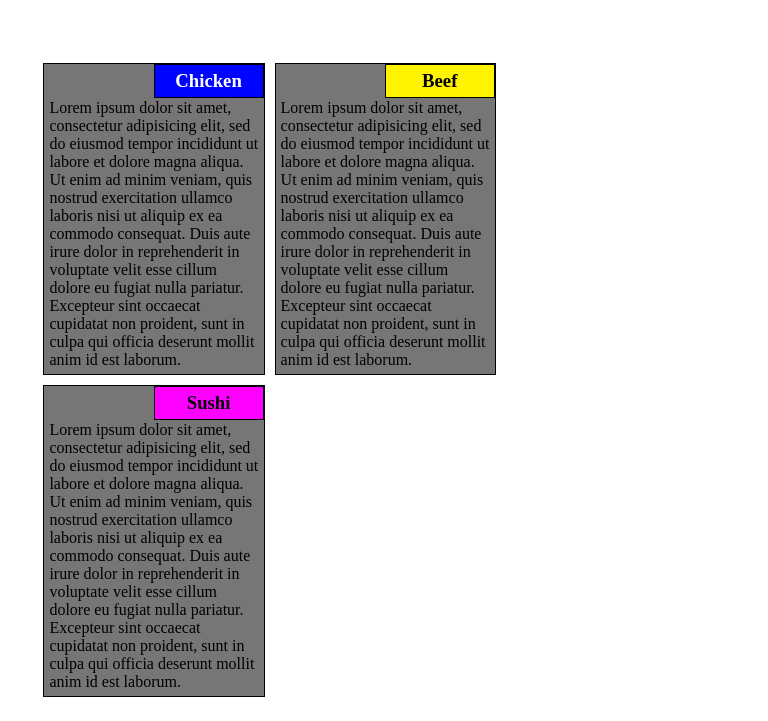
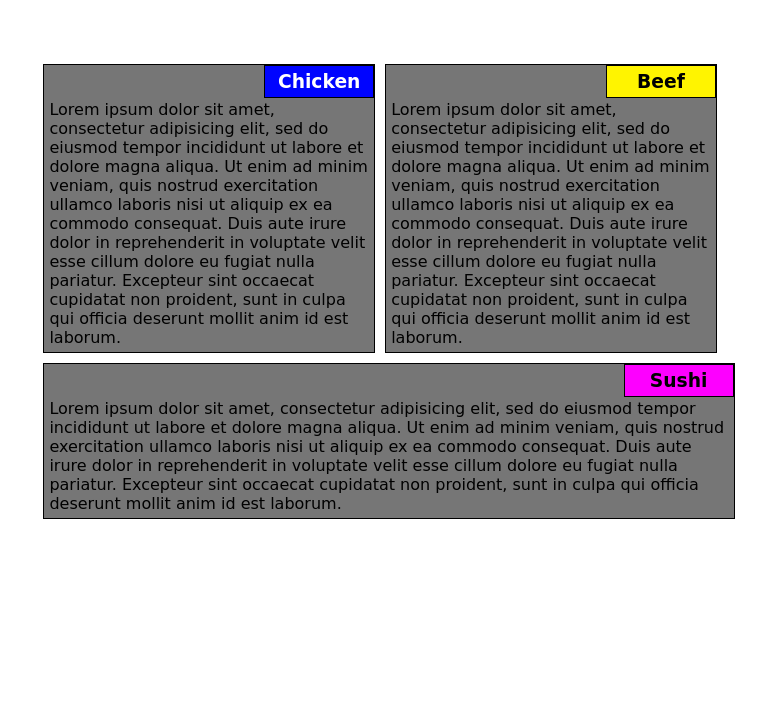
Before and after one commit to malinmaria/coursera_fed, a plain HTML site: page module2-solution/index.html in a window 768 px wide. Shown: the part 79-800 px from the top of the page. Drawn offline with Linux system fonts and the light colour scheme.

Commit message:
media queries and font family

```diff
--- a/module2-solution/css/styles.css
+++ b/module2-solution/css/styles.css
@@ -2,6 +2,7 @@
   box-sizing: border-box;
   margin: 0;
   padding: 0;
+  font-family: "Bradley Hand", cursive;
 }
 h1 {
   text-align: center;
@@ -57,3 +58,27 @@ h3 {
   padding: 5px;
   text-align: center;
 }
+@media (min-width: 992px) {
+  .col-lg-4 {
+    float: left;
+  }
+}
+@media (min-width: 768px) and (max-width: 991px) {
+  .col-md-6, .col-md-12 {
+    float: left;
+  }
+  .col-md-6 {
+    width: 48%;
+  }
+  .col-md-12 {
+    width: 100%;
+  }
+}
+@media (max-width: 767px) {
+  .col-sm-12 {
+    float: left;
+  }
+  .col-sm-12 {
+    width: 100%;
+  }
+}
--- a/module2-solution/index.html
+++ b/module2-solution/index.html
@@ -2,12 +2,14 @@
 <html>
 <head>
 <link rel="stylesheet" href="css/styles.css"/>
+<meta charset="utf-8">
+<meta name="viewport" content="width=device-width, intial-scale=1">
 <title>Our Menu</title>
 </head>
 <body>
 <h1>Our Menu</h1>
 <div class="container">
-	<div class="section col-lg-4">
+	<div class="section col-lg-4 col-md-6 col-sm-12">
 		<h3 class="title1">Chicken</h3>
 			<p>Lorem ipsum dolor sit amet, consectetur adipisicing elit,
 				sed do eiusmod tempor incididunt ut labore et dolore magna aliqua.
@@ -17,7 +19,7 @@
 				Excepteur sint occaecat cupidatat non proident, sunt in culpa qui officia deserunt
 				 mollit anim id est laborum.</p>
 	</div>
-	<div class="section col-lg-4">
+	<div class="section col-lg-4 col-md-6 col-sm-12">
 		<h3 class="title2">Beef</h3>
 			<p>Lorem ipsum dolor sit amet, consectetur adipisicing elit,
 				sed do eiusmod tempor incididunt ut labore et dolore magna aliqua.
@@ -27,7 +29,7 @@
 				Excepteur sint occaecat cupidatat non proident, sunt in culpa qui officia deserunt
 				 mollit anim id est laborum.</p>
 	</div>
-	<div class="section col-lg-4">
+	<div class="section col-lg-4 col-md-12 col-sm-12">
 		<h3 class="title3">Sushi</h3>
 			<p>Lorem ipsum dolor sit amet, consectetur adipisicing elit,
 				sed do eiusmod tempor incididunt ut labore et dolore magna aliqua.
```
